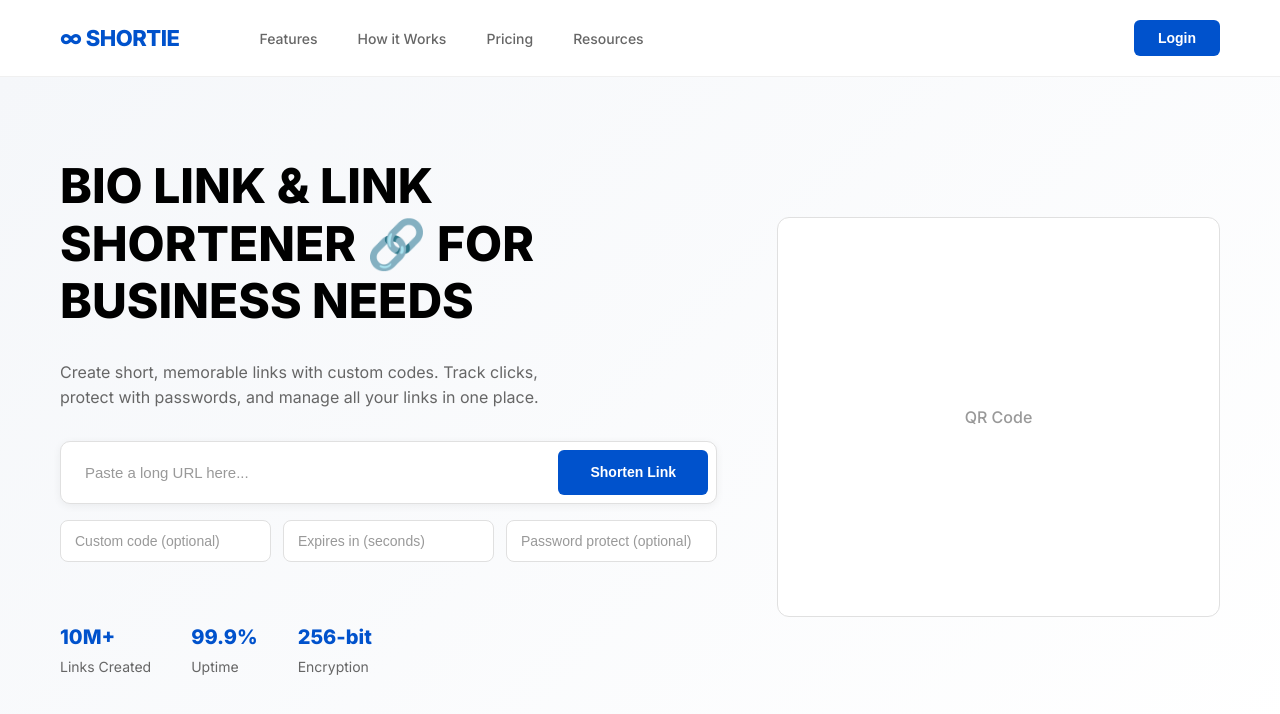
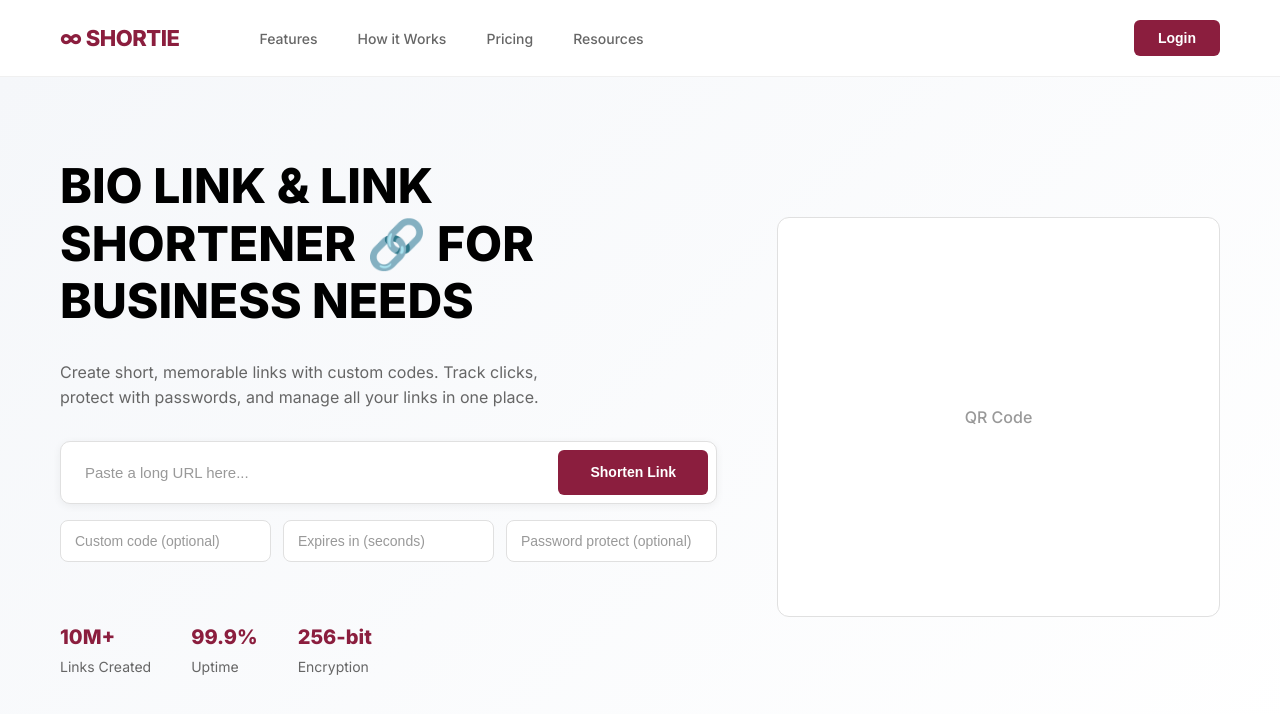
Before and after one commit to lkshi0406/url-shortener-frontend, a React (Vite) app in the folder frontend/: page / in a window 1280 px wide. Shown: the top 714 px of the page. Built offline with nearby package versions, Linux system fonts and the light colour scheme.

Commit message:
design: replace blue accent color with wine red (#8B1E3E)

```diff
--- a/frontend/src/App.css
+++ b/frontend/src/App.css
@@ -41,7 +41,7 @@ html, body, #root {
 .logo {
   font-size: 22px;
   font-weight: 800;
-  color: #0052cc;
+  color: #8B1E3E;
   letter-spacing: -0.5px;
 }
 
@@ -61,12 +61,12 @@ html, body, #root {
 }
 
 .nav a:hover {
-  color: #0052cc;
+  color: #8B1E3E;
 }
 
 .login-btn {
   padding: 10px 24px;
-  background: #0052cc;
+  background: #8B1E3E;
   color: white;
   border: none;
   border-radius: 6px;
@@ -77,7 +77,7 @@ html, body, #root {
 }
 
 .login-btn:hover {
-  background: #003aa3;
+  background: #6B1530;
 }
 
 /* Hero Section */
@@ -144,7 +144,7 @@ html, body, #root {
 
 .shorten-btn {
   padding: 14px 32px;
-  background: #0052cc;
+  background: #8B1E3E;
   color: white;
   border: none;
   border-radius: 6px;
@@ -156,7 +156,7 @@ html, body, #root {
 }
 
 .shorten-btn:hover:not(:disabled) {
-  background: #003aa3;
+  background: #6B1530;
 }
 
 .shorten-btn:disabled {
@@ -180,7 +180,7 @@ html, body, #root {
 }
 
 .option-input:focus {
-  border-color: #0052cc;
+  border-color: #8B1E3E;
 }
 
 .option-input::placeholder {
@@ -196,8 +196,8 @@ html, body, #root {
 }
 
 .result-card {
-  background: #e8f0fe;
-  border: 1px solid #b3d9f2;
+  background: #f4e8ec;
+  border: 1px solid #d9b3c2;
   border-radius: 10px;
   padding: 16px;
   display: grid;
@@ -206,7 +206,7 @@ html, body, #root {
 
 .result-header {
   font-weight: 600;
-  color: #0052cc;
+  color: #8B1E3E;
   font-size: 14px;
 }
 
@@ -220,7 +220,7 @@ html, body, #root {
 }
 
 .result-url a {
-  color: #0052cc;
+  color: #8B1E3E;
   text-decoration: none;
   font-weight: 600;
   flex: 1;
@@ -236,7 +236,7 @@ html, body, #root {
 
 .copy-btn {
   padding: 8px 16px;
-  background: #0052cc;
+  background: #8B1E3E;
   color: white;
   border: none;
   border-radius: 4px;
@@ -247,7 +247,7 @@ html, body, #root {
 }
 
 .copy-btn:hover {
-  background: #003aa3;
+  background: #6B1530;
 }
 
 .badge {
@@ -306,7 +306,7 @@ html, body, #root {
 
 .stat strong {
   font-size: 20px;
-  color: #0052cc;
+  color: #8B1E3E;
   font-weight: 800;
 }
 
```
